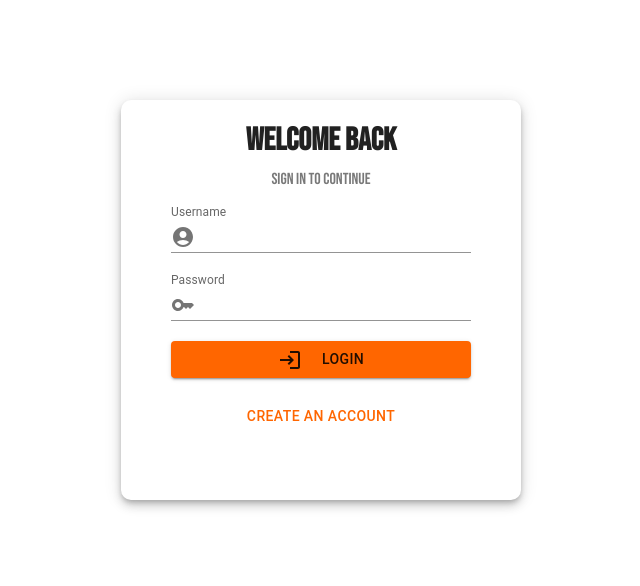
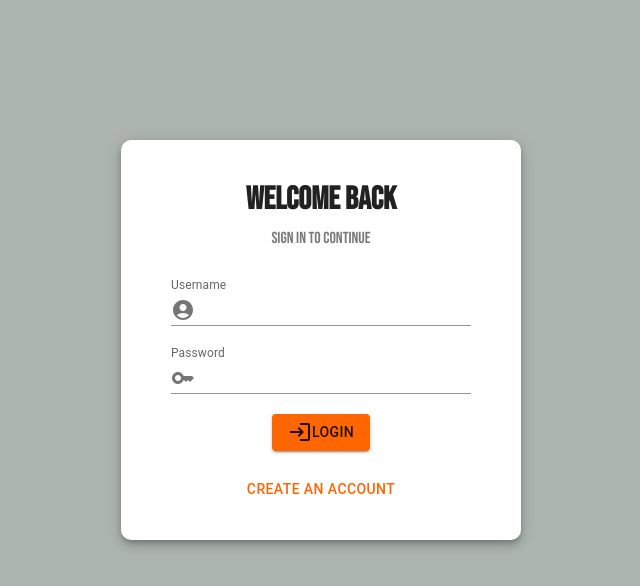
Before and after one commit to NiceDynamite/fdc-boomtube, a React (Create React App) app: page /login in a window 1280 px wide. Shown: the top 586 px of the page, without its empty margins (319-959 px from the left). Built offline with nearby package versions, Linux system fonts and the light colour scheme.

Commit message:
added styling to Signup Page

```diff
--- a/src/Pages/LoginPage.css
+++ b/src/Pages/LoginPage.css
@@ -2,31 +2,33 @@ body {
     margin: 0;
 }
 
-.login {
+.login,
+.signup {
     display: flex;
     flex-direction: column;
     align-items: center;
     justify-content: center;
     position: fixed;
-    background-color: white;
+    background-color: #ADB5B0;
     transform: translateY(-50px);
-    height: 100%;
-    width: 100%;
+    height: 110vh;
+    width: 100vw;
 }
 
-.login-container {
+.login-container,
+.signup-container {
     display: flex;
     font-family: 'Bebas Neue', cursive;
     flex-direction: column;
     align-items: center;
     justify-content: center;
     padding: 15px;
-    background: white;
     min-width: 500px;
     transform: translateY(-50px);
 }
 
-.login-title {
+.login-title,
+.signup-title {
     display: flex;
     justify-content: center;
     align-items: center;
@@ -35,24 +37,16 @@ body {
 }
 
 .welcome-title {
+    margin-top: 40px;
     margin-bottom: 0;
 }
 
 .welcome-message {
     margin-top: 0;
+    margin-bottom: 30px;
     opacity: .6
 }
 
 .form-container {
     padding-bottom: 20px;
 }
-
-#login-button {
-    display: flex;
-    gap: 20px;
-    width: 300px
-}
-
-.login-logo {
-    transform: translateX(-1px);
-}
```
